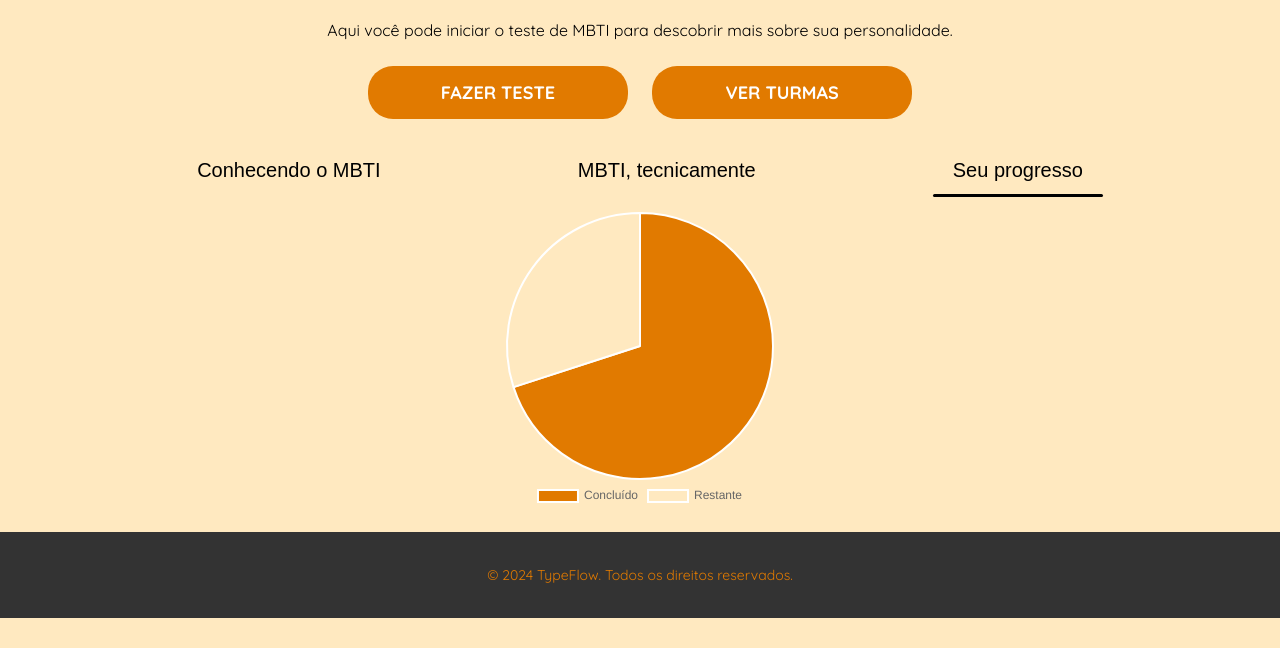
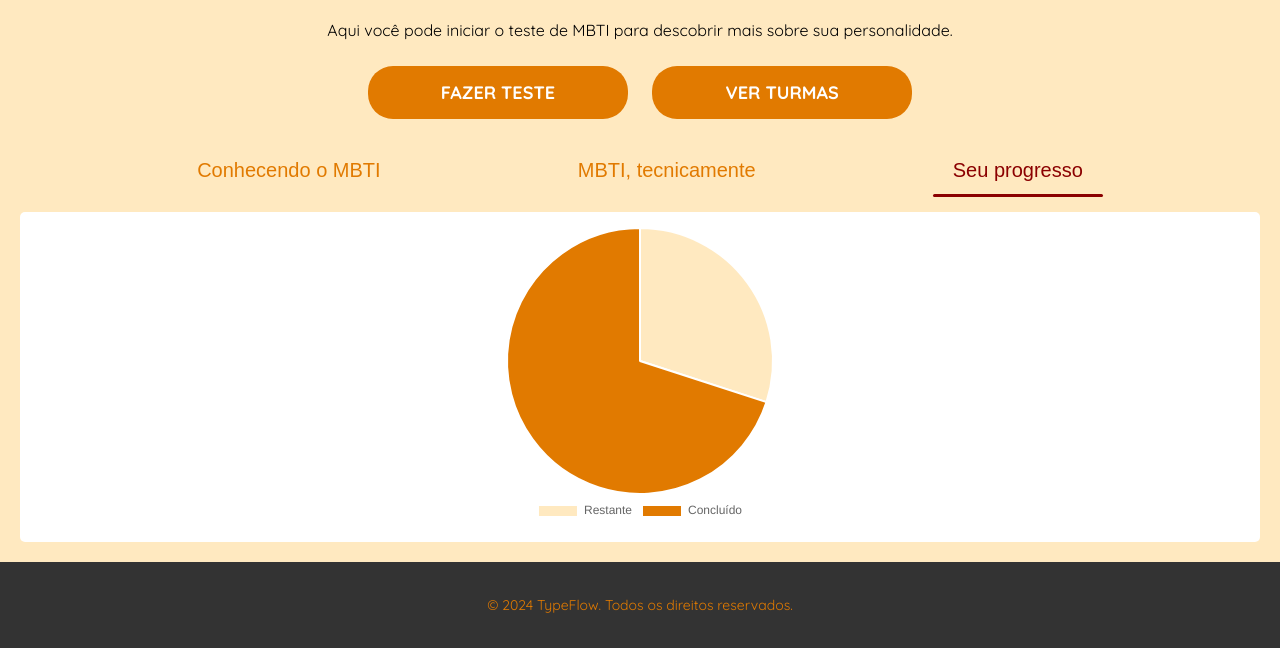
Before and after one commit to IgorSoaresss/Projeto-2-SI-Equipe-5, a Django app: page /professor/home/ in a window 1280 px wide, after a click on "Seu progresso". Shown: the part 210-858 px from the top of the page. Before the commit the page ends 828 px from the top, so only its background shows below. Run offline with Django 5.2, Linux system fonts and the light colour scheme.

Commit message:
att homes

```diff
--- a/projeto_TypeFlow/appTypeFlow/templates/Professor/home_professor.html
+++ b/projeto_TypeFlow/appTypeFlow/templates/Professor/home_professor.html
@@ -190,7 +190,6 @@
         display: flex;
         align-items: center;
         justify-content: center;
-        max-width: 50%;
       }
 
       canvas {
@@ -244,10 +243,15 @@
         cursor: pointer;
         position: relative; /* Necessário para posicionar a linha */
         transition: color 0.3s ease;
+        color: #e17a00;
       }
 
       .menu button:hover {
        color: darkred; /* Cor ao passar o mouse */
+      }
+
+      .menu button.active {
+        color: darkred;
       }
 
       .menu button.active::after {
@@ -257,7 +261,8 @@
        left: 0;
        right: 0;
        height: 3px;
-       background-color: black; /* Cor da linha visível no botão ativo*/
+       color: darkred;
+       background-color: darkred; /* Cor da linha visível no botão ativo*/
        border-radius: 3px;
        transform: scaleX(1); /* Torna a linha visível */
        transition: all 0.4s ease; /* Transição suave da barrinha */
@@ -291,7 +296,7 @@
 
         <div class="nav-right">
           <div class="nav-icon" onclick="toggleSidebar()">
-              <svg xmlns="http://www.w3.org/2000/svg" width="25" height="25" fill="currentColor" class="bi bi-list" viewBox="0 0 16 16">
+              <svg xmlns="http://www.w3.org/2000/svg" width="35" height="35" fill="currentColor" class="bi bi-list" viewBox="0 0 16 16">
                   <path fill-rule="evenodd" d="M2.5 12a.5.5 0 0 1 .5-.5h10a.5.5 0 0 1 0 1H3a.5.5 0 0 1-.5-.5m0-4a.5.5 0 0 1 .5-.5h10a.5.5 0 0 1 0 1H3a.5.5 0 0 1-.5-.5m0-4a.5.5 0 0 1 .5-.5h10a.5.5 0 0 1 0 1H3a.5.5 0 0 1-.5-.5"/>
               </svg>
           </div>
@@ -410,8 +415,10 @@
         </div>
 
         <!-- Gráfico de Progresso -->
-        <div id="section3" class="progress-chart">
-          <canvas id="progressoGrafico"></canvas>
+        <div id="section3" class="mbti-info">
+          <div class="progress-chart">
+            <canvas id="progressoGrafico"></canvas>
+          </div>
         </div>
       </div>
     </main>
@@ -435,11 +442,11 @@
     <script>
       // Dados do gráfico de progresso (exemplo: 50% concluído)
       const progressoDados = {
-        labels: ["Concluído", "Restante"],
+        labels: ["Restante", "Concluído"],
         datasets: [
           {
-            data: [70, 30],
-            backgroundColor: ["#e17a00", "#ffe9c0"],
+            data: [30, 70],
+            backgroundColor: ["#ffe9c0", "#e17a00"],
           },
         ],
       };
```
Also changed, not shown: projeto_TypeFlow/appTypeFlow/templates/aluno/home_aluno.html (+15 -9 lines).
